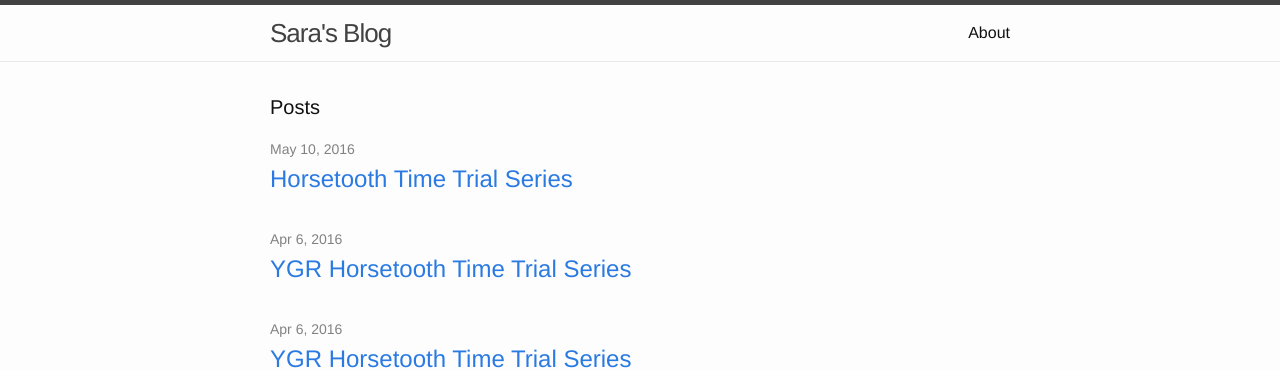
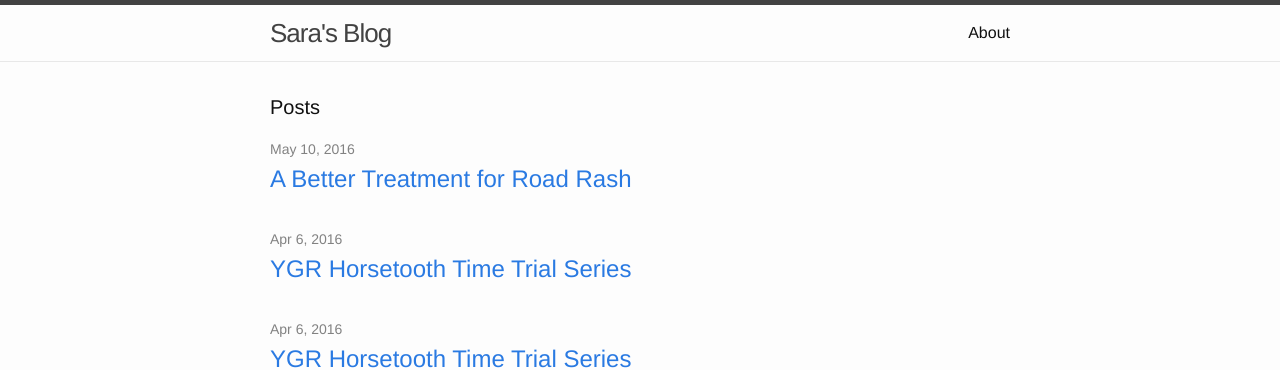
Before and after one commit to stevensotelo/skammlade.github.io, a Jekyll site: the page built from index.html, in a window 1280 px wide. Shown: the top 370 px of the page. Built offline with Jekyll 4.4.1, drawn with Linux system fonts in a browser that asks for light colours.

Commit message:
formatting

```diff
--- a/_posts/2016-7-5-Road Rash.markdown
+++ b/_posts/2016-7-5-Road Rash.markdown
@@ -1,30 +1,29 @@
 ---
 layout: post
-title: "Horsetooth Time Trial Series"
+title: "A Better Treatment for Road Rash"
 date: 2016-5-10
 categories: cycling
 ---
 
-A Better Treatment for Road Rash
 Written exclusively for [Your Group Ride](http://yourgroupride.com/index.php/component/content/article/60-news-and-events/885-a-better-treatment-for-road-rash?Itemid=107)
--------------------------------------------------------------------------------------------------------------------------
-Short Version:
+---------------------------------------------------------------------------------------------------------------------
+*Short Version:*
 Use Tough Pads™ to treat road rash.
-Order some here now so you have them; they’re hard to find in drugstores.
-Clean the wound.
-Apply overlapped as necessary, and leave on for an extended period of time.
-Don’t use them on deep gashes or any wounds you can’t get clean.
+*Order some here now so you have them; they’re hard to find in drugstores.
+*Clean the wound.
+*Apply overlapped as necessary, and leave on for an extended period of time.
+*Don’t use them on deep gashes or any wounds you can’t get clean.
 
 We feel so strongly about this method that we’re donating some bandages to YGR’s Wounded Rider Project. We hope you don’t need to use them.
 -------------------------------------------------------------------------------------------------------------------------
-Long Version:
+*Long Version:*
 I crashed in the Rio Road Race last week and lost a lot of skin after hitting the pavement at 37mph. This was a first for me, but fortunately my husband Will knows a thing or two about bike racing and its side effects.
 
 In 2007 Will crashed in a crit. On his way home he stopped at Safeway and bought one of every product marketed for abrasions. The superficial road rash down the outside of his left leg made for a perfect experiment site, pitting the different bandages against each other.  Johnson & Johnson’s Tough Pads™ quickly emerged as the clear winner.
 <br>
 <br>
 <br>
-![toughpads](https://raw.githubusercontent.com/skammlade/skammlade.github.io/master/images/toughpads.jpg)
+![toughpads](https://raw.githubusercontent.com/skammlade/skammlade.github.io/master/images/toughpads.jpg = x100)
 <br>
 <br>
 <br>
```
